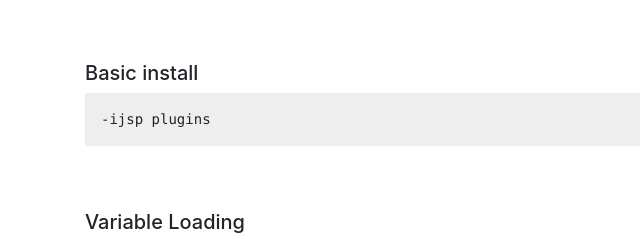
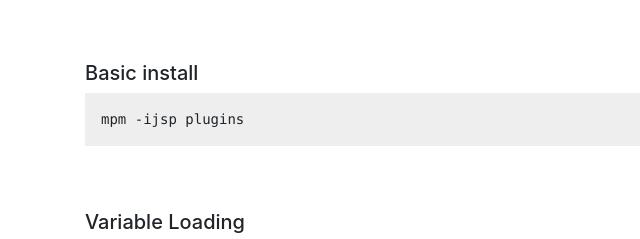
Before and after one commit to InfamousVague/minecraft-package-manager, a plain HTML site: page index.html in a window 1280 px wide. Shown: the part 1649-1888 px from the top of the page, 0-640 px from the left. Drawn offline with nearby package versions, Linux system fonts and the light colour scheme.

Commit message:
Update index.html

```diff
--- a/index.html
+++ b/index.html
@@ -72,7 +72,7 @@ npm install -g minecraft-package-manager
 <br /><br />
 <h5>Basic install</h5>
 <pre class="highlight">
--ijsp plugins
+mpm -ijsp plugins
 </pre>
 
 <br /><br />
```
